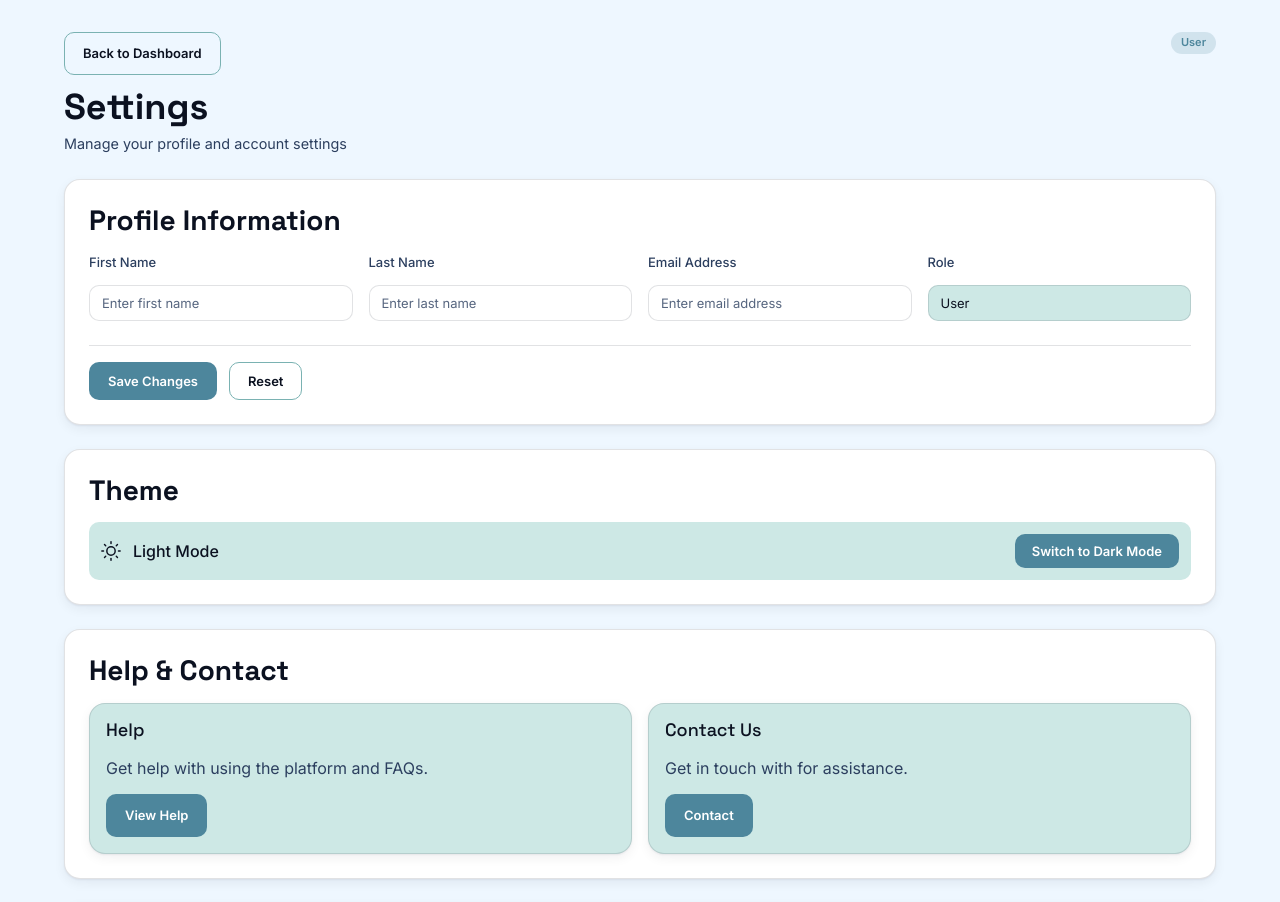
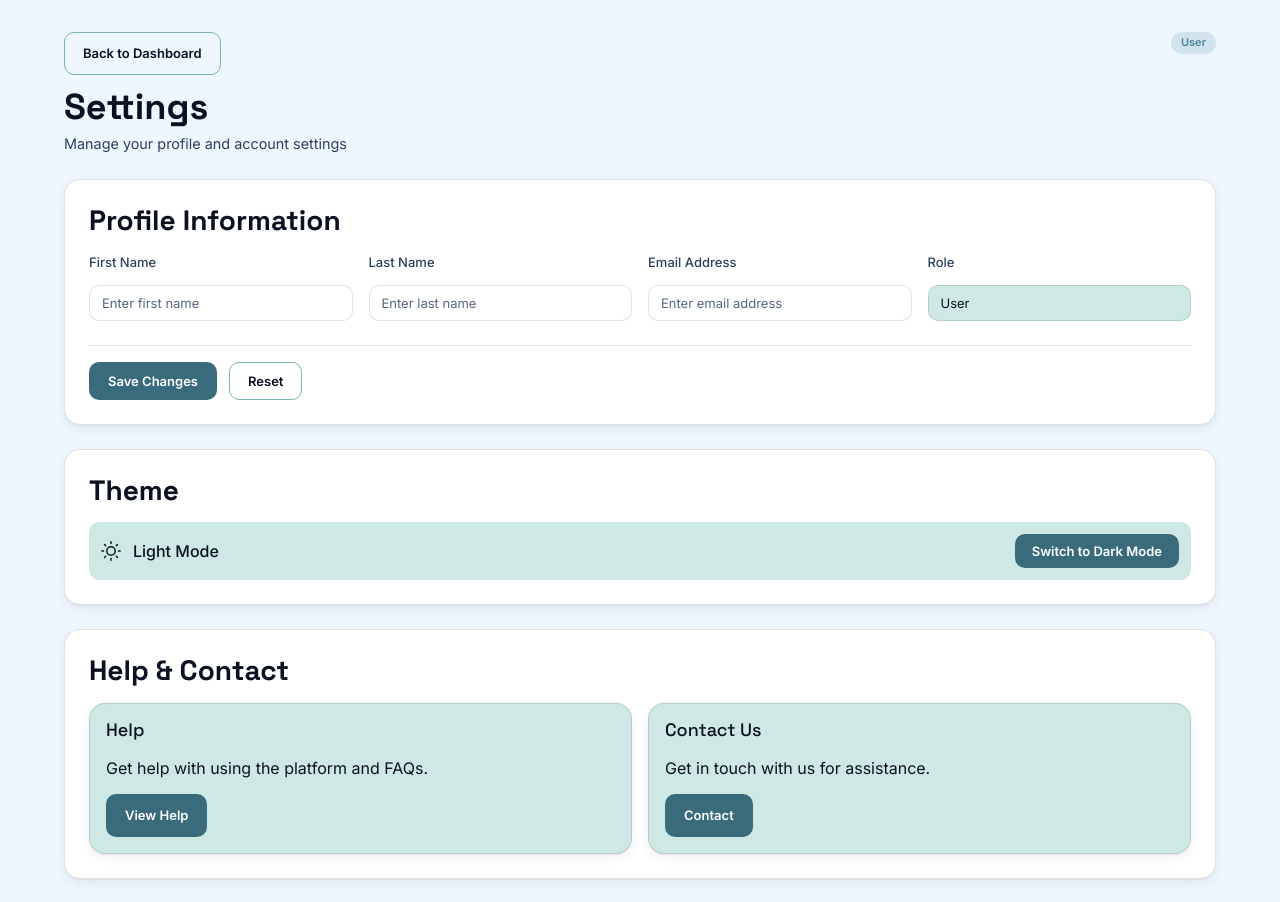
Before and after one commit to COS301-SE-2026/OptiGrid, a Next.js app in the folder frontend/: page /settings in a window 1280 px wide. Shown: the top 902 px of the page. Built offline with nearby package versions, Linux system fonts and the light colour scheme; no server answers.

Commit message:
settings wcag

```diff
--- a/frontend/app/settings/page.tsx
+++ b/frontend/app/settings/page.tsx
@@ -175,7 +175,7 @@ export default function SettingsPage() {
   return (
     <div className="dashboard-page">
       <div className="dashboard-shell">
-        <div className="dashboard-main">
+        <main className="dashboard-main" role="main" aria-label="Settings main content">
           <div className="dashboard-header">
             <div>
               <div style={{ display: "flex", alignItems: "center", gap: "var(--space-3)" }}>
@@ -191,6 +191,7 @@ export default function SettingsPage() {
             </div>
           </div>
 
+          <section aria-label="Profile Information">
             <div className="card" style={{ marginBottom: "var(--space-5)" }}>
               <h2 style={{ marginBottom: "var(--space-4)" }}>Profile Information</h2>
 
@@ -267,7 +268,15 @@ export default function SettingsPage() {
                   borderTop: "1px solid var(--brand-border)",
                 }}
               >
-              <button type="button" onClick={handleSaveChanges} className="btn btn-primary">
+                <button
+                  type="button"
+                  onClick={handleSaveChanges}
+                  className="btn btn-primary"
+                  style={{
+                    backgroundColor: "#3A6B7C",
+                    color: "#FFFFFF",
+                  }}
+                >
                   Save Changes
                 </button>
                 <button type="button" onClick={handleResetToDefault} className="btn btn-secondary">
@@ -275,7 +284,9 @@ export default function SettingsPage() {
                 </button>
               </div>
             </div>
+          </section>
 
+          <section aria-label="Theme settings">
             <div className="card" style={{ marginBottom: "var(--space-5)" }}>
               <h2 style={{ marginBottom: "var(--space-4)" }}>Theme</h2>
               <div
@@ -298,13 +309,20 @@ export default function SettingsPage() {
                   type="button"
                   onClick={handleThemeToggle}
                   className="btn btn-primary"
-                style={{ padding: "var(--space-2) var(--space-4)", fontSize: "var(--fs-small)" }}
+                  style={{
+                    padding: "var(--space-2) var(--space-4)",
+                    fontSize: "var(--fs-small)",
+                    backgroundColor: "#3A6B7C",
+                    color: "#FFFFFF",
+                  }}
                 >
                   Switch to {theme === "light" ? "Dark" : "Light"} Mode
                 </button>
               </div>
             </div>
+          </section>
 
+          <section aria-label="Help and contact information">
             <div className="card" style={{ marginBottom: "var(--space-5)" }}>
               <h2 style={{ marginBottom: "var(--space-4)" }}>Help & Contact</h2>
 
@@ -323,10 +341,18 @@ export default function SettingsPage() {
                   }}
                 >
                   <h3 style={{ marginBottom: "var(--space-2)" }}>Help</h3>
-                <p className="text-muted" style={{ marginBottom: "var(--space-3)" }}>
+                  <p className="text-muted" style={{ marginBottom: "var(--space-3)", color: "var(--brand-ink)" }}>
                     Get help with using the platform and FAQs.
                   </p>
-                <Link href="/help" className="btn btn-primary" style={{ display: "inline-flex" }}>
+                  <Link
+                    href="/help"
+                    className="btn btn-primary"
+                    style={{
+                      display: "inline-flex",
+                      backgroundColor: "#3A6B7C",
+                      color: "#FFFFFF",
+                    }}
+                  >
                     View Help
                   </Link>
                 </div>
@@ -339,16 +365,26 @@ export default function SettingsPage() {
                   }}
                 >
                   <h3 style={{ marginBottom: "var(--space-2)" }}>Contact Us</h3>
-                <p className="text-muted" style={{ marginBottom: "var(--space-3)" }}>
-                  Get in touch with for assistance.
+                  <p className="text-muted" style={{ marginBottom: "var(--space-3)", color: "var(--brand-ink)" }}>
+                    Get in touch with us for assistance.
                   </p>
-                <Link href="/contact" className="btn btn-primary" style={{ display: "inline-flex" }}>
+                  <Link
+                    href="/contact"
+                    className="btn btn-primary"
+                    style={{
+                      display: "inline-flex",
+                      backgroundColor: "#3A6B7C",
+                      color: "#FFFFFF",
+                    }}
+                  >
                     Contact
                   </Link>
                 </div>
               </div>
             </div>
+          </section>
 
+          <section aria-label="Account management">
             <div className="card">
               <h2 style={{ marginBottom: "var(--space-4)" }}>Account Management</h2>
 
@@ -369,20 +405,9 @@ export default function SettingsPage() {
                 >
                   Logout
                 </button>
-
-              {/* <button
-                type="button"
-                onClick={() => setShowDeleteModal(true)}
-                className="btn btn-danger"
-                style={{
-                  padding: "var(--space-2) var(--space-4)",
-                  fontSize: "var(--fs-small)",
-                }}
-              >
-                Delete Account
-              </button> */}
               </div>
             </div>
+          </section>
 
           {showDeleteModal && (
             <div
@@ -469,6 +494,7 @@ export default function SettingsPage() {
               style={{
                 position: "fixed",
                 bottom: "var(--space-4)",
+
                 backgroundColor: "var(--brand-ink)",
                 color: "var(--brand-bg)",
                 padding: "var(--space-3) var(--space-5)",
@@ -476,13 +502,14 @@ export default function SettingsPage() {
                 boxShadow: "var(--shadow-card)",
                 fontFamily: "var(--font-body)",
                 fontSize: "var(--fs-body)",
+
               }}
               role="alert"
             >
               {toastMessage}
             </div>
           )}
-        </div>
+        </main>
       </div>
     </div>
   );
```
Lines whose indentation alone changed are shown as unchanged.
